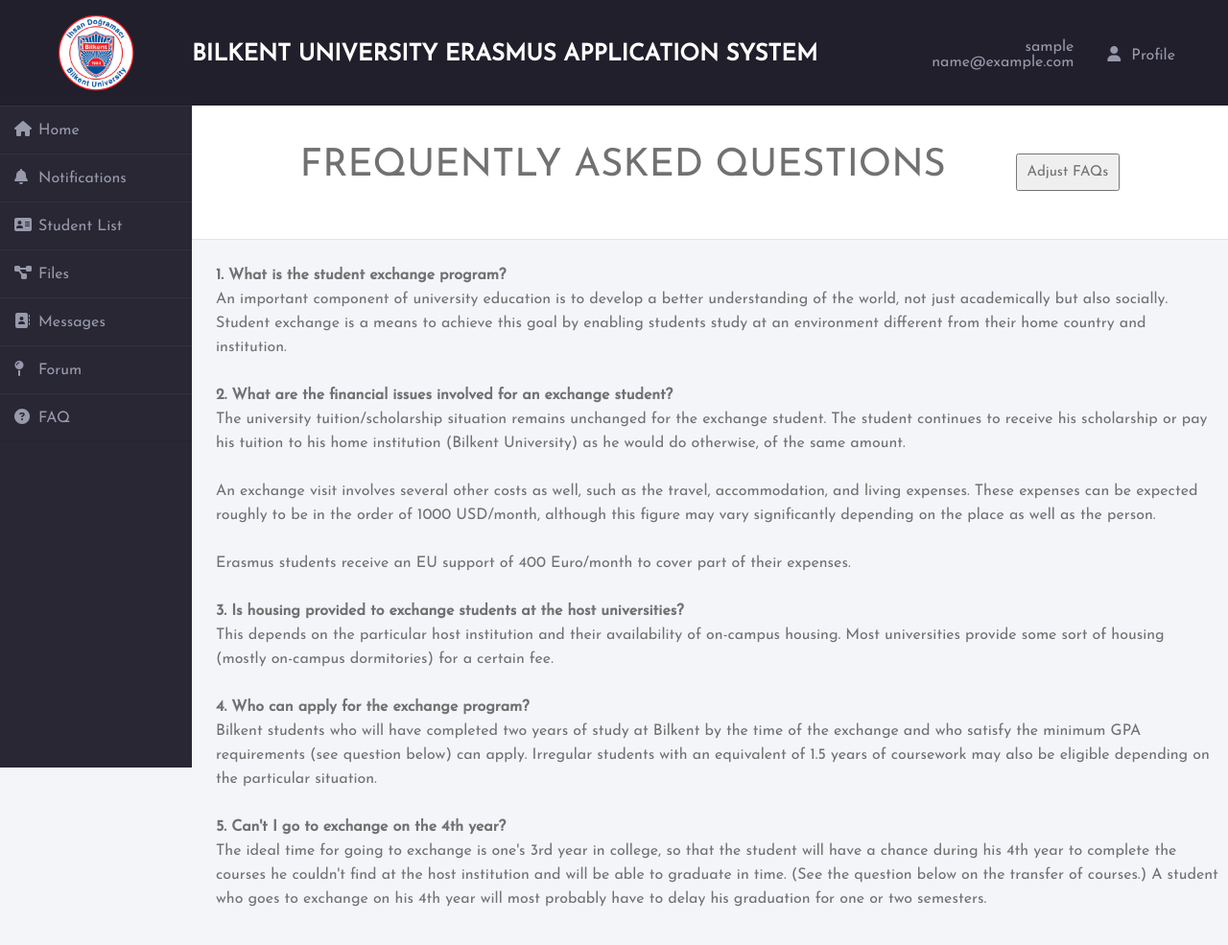
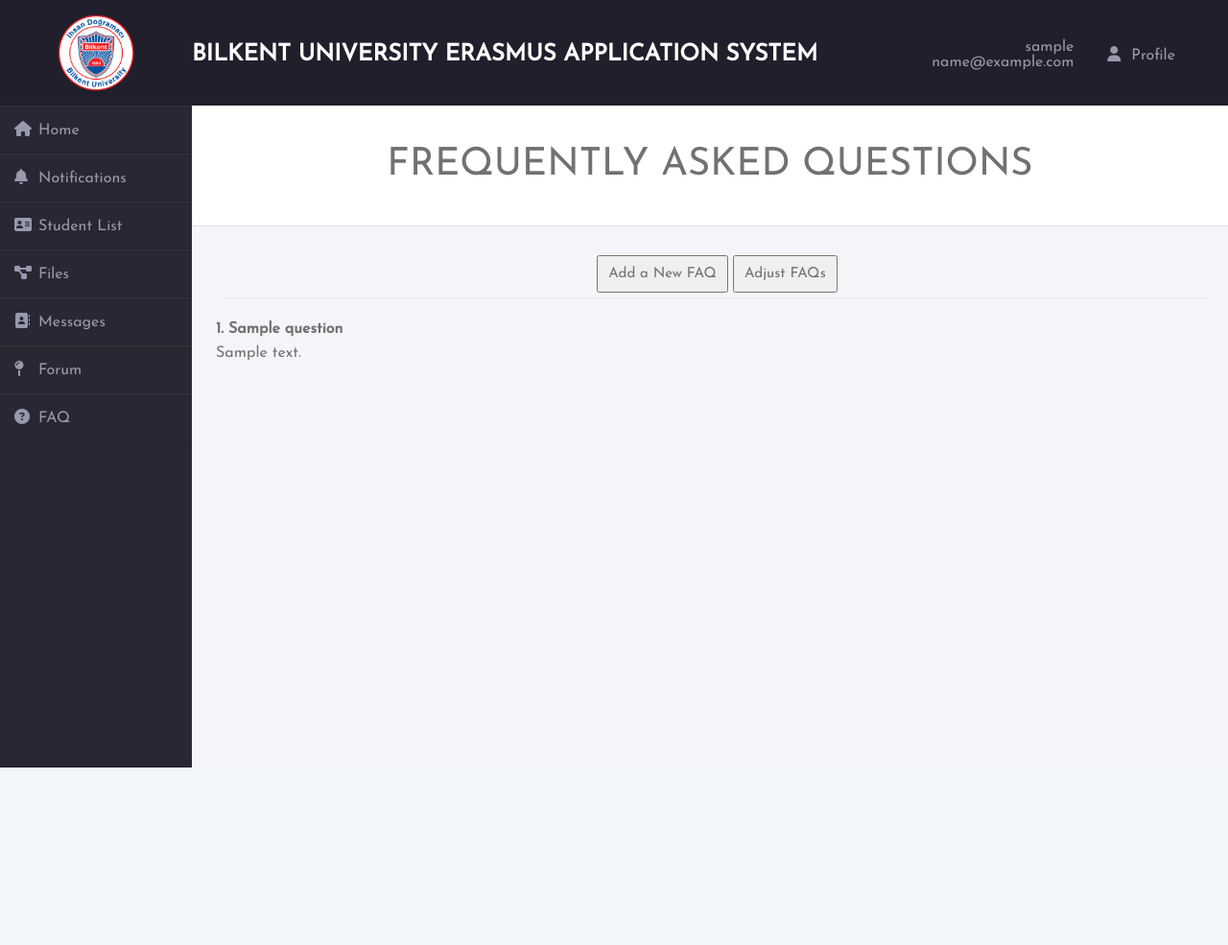
Before and after one commit to aysekelleci/cs319-project, a Django app: page /faq/ in a window 1280 px wide. Shown: the whole page at 96% size. After the commit the page ends 800 px from the top, so only its background shows below. Run offline with Django 4.2, Linux system fonts and the light colour scheme; a user stored in the database is signed in; tables that the repository leaves empty hold one stand-in row (values such as "Sample post"); some libraries are stand-ins or nearby versions.

Commit message:
FAQ Add Question View

```diff
--- a/erasmus/src/erasmus/accounts/static/styles.css
+++ b/erasmus/src/erasmus/accounts/static/styles.css
@@ -270,3 +270,11 @@
   list-style: decimal;
   list-style-position: inside;
 }
+
+.navbar_wrapper .main_content .page_content .faq_buttons {
+  display: block;
+  padding: 5px;
+  margin-bottom: 20px;
+  border-bottom: 1px solid rgba(0,0,0,0.05);
+  text-align: center;
+}
--- a/erasmus/src/erasmus/communication/templates/communication/faq.html
+++ b/erasmus/src/erasmus/communication/templates/communication/faq.html
@@ -1,50 +1,20 @@
 {% extends 'accounts/navbar.html' %}
 
 {% block main_content %}
-<div class="header">
-    Frequently Asked Questions
-
-    {% if not user_type == "Student" %}
-    <button type="button" style="margin-left: 60px;" onclick="location.href = '../../add-question'">Adjust FAQs</button>
-    {% endif %}
-</div>
+<div class="header">Frequently Asked Questions</div>
 
 <div class="page_content">
+    <div class="faq_buttons">
+        {% if not user_type == "Student" %}
+        <button type="button" onclick="location.href = '../../add-question'">Add a New FAQ</button>
+        <button type="button" onclick="location.href = '#'">Adjust FAQs</button>
+        {% endif %}
+    </div>
     <ol class="faq">
-        <li style="font-weight: bold">What is the student exchange program?</li>
-            <p>An important component of university education is to develop a better
-                understanding of the world, not just academically but also socially. Student exchange is a means to
-                achieve this goal by enabling students study at an environment different from their home country and
-                institution.</p><br>
-
-        <li style="font-weight: bold">What are the financial issues involved for an exchange student?</li>
-            <p>The university tuition/scholarship situation remains unchanged for the
-                exchange student. The student continues to receive his scholarship or pay his tuition to his home
-                institution (Bilkent University) as he would do otherwise, of the same amount.</p><br>
-            <p>An exchange visit involves several other costs as well, such as the travel,
-                accommodation, and living expenses. These expenses can be expected roughly to be in the order of 1000
-                USD/month, although this figure may vary significantly depending on the place as well as the person.</p><br>
-            <p>Erasmus students receive an EU support of 400 Euro/month to cover part of
-                their expenses.</p><br>
-
-        <li style="font-weight: bold">Is housing provided to exchange students at the host universities?</li>
-           <p>This depends on the particular host institution and their availability of
-                on-campus housing. Most universities provide some sort of housing (mostly on-campus dormitories) for a
-                certain fee.</p><br>
-
-        <li style="font-weight: bold">Who can apply for the exchange program?</li>
-            <p>Bilkent students who will have completed two years of study at Bilkent by
-                the time of the exchange and who satisfy the minimum GPA requirements (see question below) can apply.
-                Irregular students with an equivalent of 1.5 years of coursework may also be eligible depending on
-                the particular situation.</p><br>
-
-        <li style="font-weight: bold">Can't I go to exchange on the 4th year?</li>
-            <p>The ideal time for going to exchange is one's 3rd year in college, so that
-                the student will have a chance during his 4th year to complete the courses he couldn't find at the
-                host institution and will be able to graduate in time. (See the question below on the transfer of
-                courses.) A student who goes to exchange on his 4th year will most probably have to delay his
-                graduation for one or two semesters.</p><br>
-
-</ol>
+        {% for q in questions %}
+        <li style="font-weight: bold">{{q.question}}</li>
+        <p>{{q.answer}}</p><br>
+        {% endfor %}
+    </ol>
 </div>
 {% endblock %}
--- a/erasmus/src/erasmus/courses/templates/courses/courses.html
+++ b/erasmus/src/erasmus/courses/templates/courses/courses.html
@@ -76,7 +76,6 @@
         </div>
 
         <form hidden="hidden" id="toggle-element-2" action="/action_page.php">
-
             <label for="cname">Course Name:</label><br>
             <input type="text" id="cname" name="cname"><br>
 
```
Also changed, not shown: erasmus/src/erasmus/communication/templates/communication/add-question.html (+19 -1 lines).
